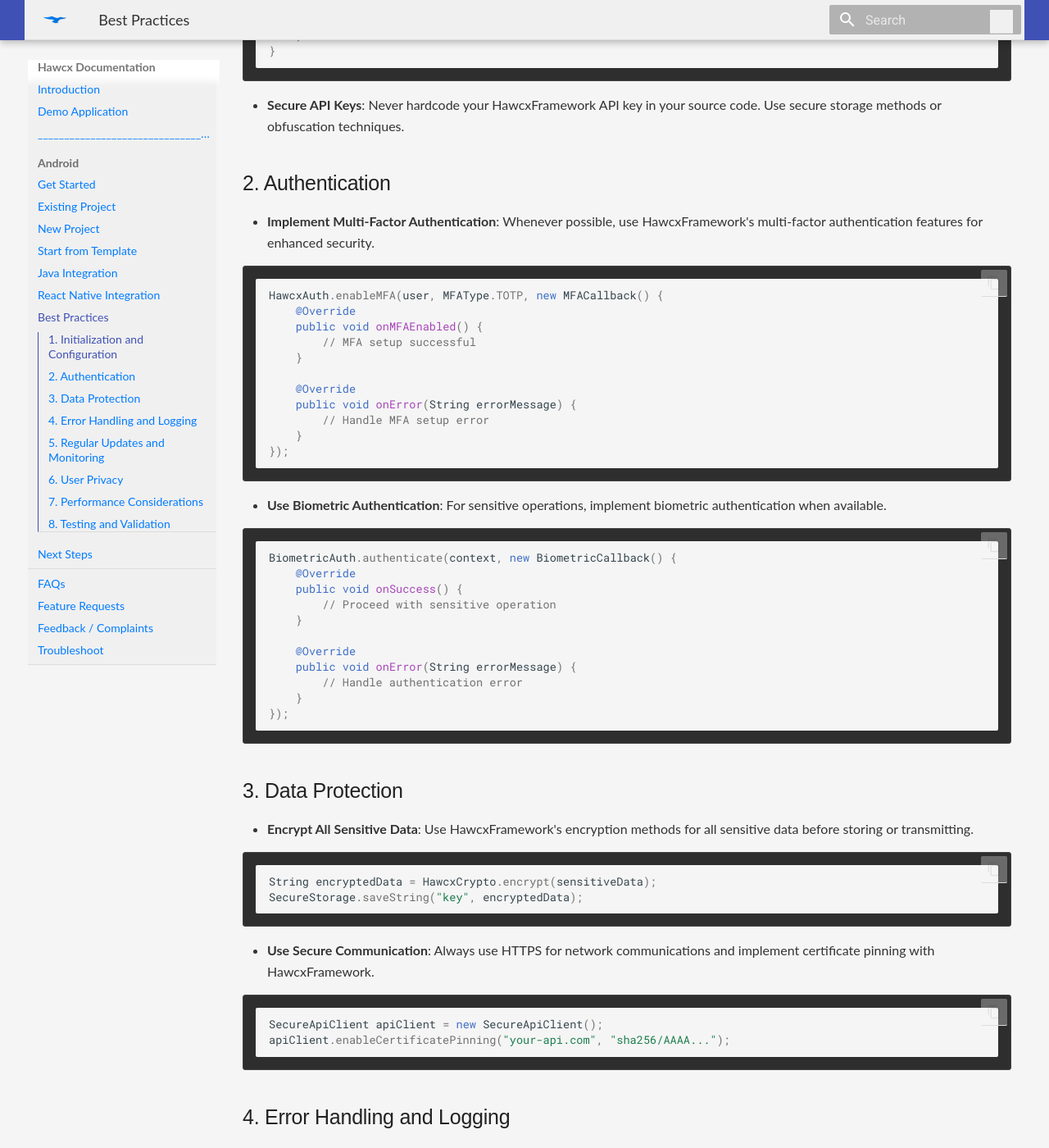
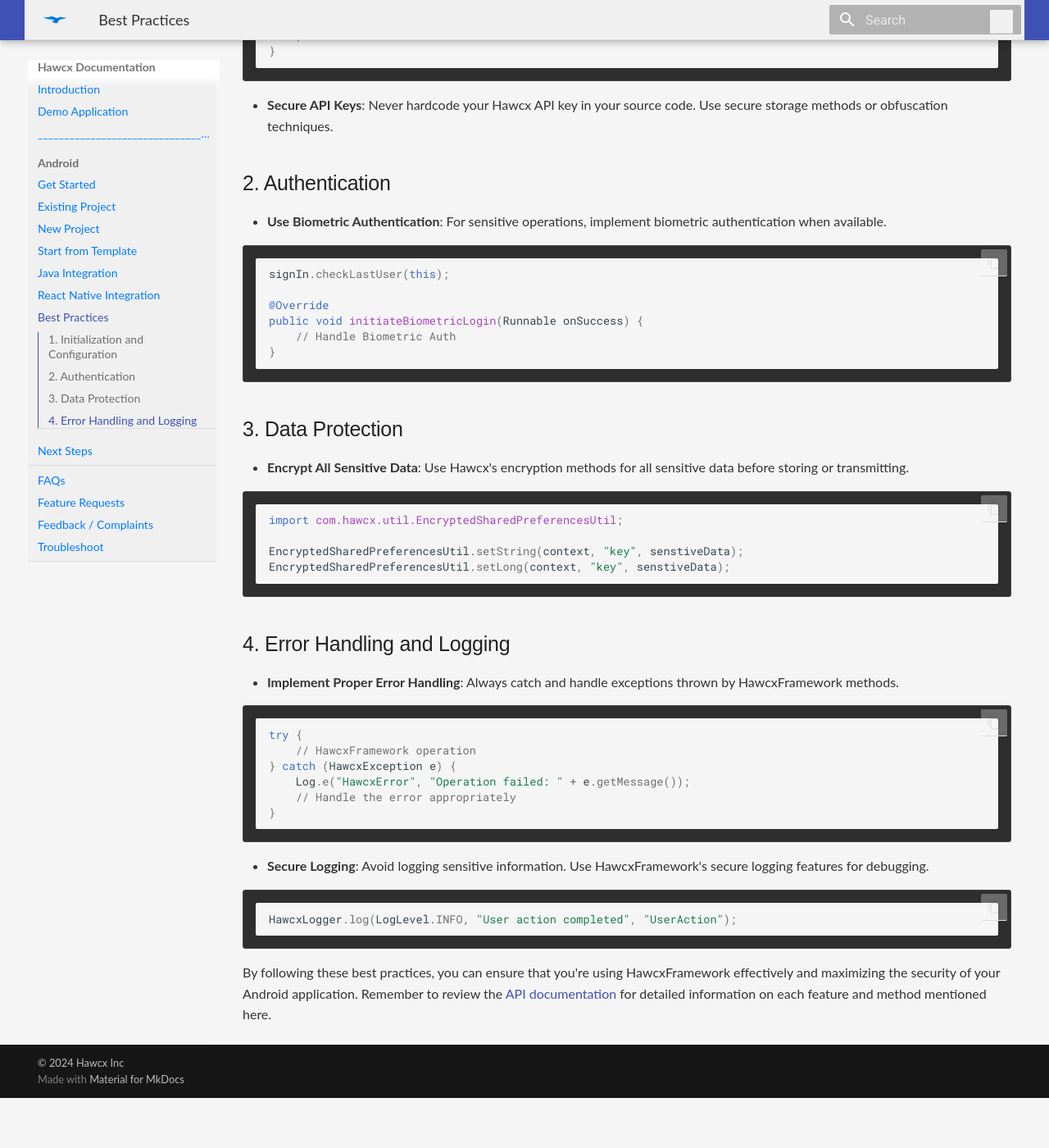
Before and after one commit to hawcx/sdk_docs, an MkDocs documentation site: the page built from docs/android/best-practices.md, in a window 1280 px wide and 1400 px high, scrolled down 503 px. Shown: the whole window at 82% size. Built offline with MkDocs 1.6.1 and Material for MkDocs 9.7.7, drawn with Linux system fonts in a browser that asks for light colours; after the commit the page ends 1842 px from its top, so only the background shows below that; some of the changed text lies outside the part shown.

Commit message:
fix: Updated Java android setup doc

````diff
--- a/docs/android/best-practices.md
+++ b/docs/android/best-practices.md
@@ -4,68 +4,43 @@ Implementing Hawcx in your Android application is like upgrading from a tricycle
 
 ## 1. Initialization and Configuration
 
-- **Initialize Early**: Always initialize HawcxFramework in your Application class's `onCreate()` method to ensure it's ready when your app starts.
+- **Initialize Early**: Always initialize HawcxInitializer in your Application class's `onCreate()` method to ensure it's ready when your app starts.
 
 ```java
 public class MyApplication extends Application {
     @Override
     public void onCreate() {
         super.onCreate();
-        HawcxFramework.init(this, "YOUR_API_KEY");
+        HawcxInitializer.getInstance().init(this, "YOUR_API_KEY_HERE");
     }
 }
 ```
 
-- **Secure API Keys**: Never hardcode your HawcxFramework API key in your source code. Use secure storage methods or obfuscation techniques.
+- **Secure API Keys**: Never hardcode your Hawcx API key in your source code. Use secure storage methods or obfuscation techniques.
 
 ## 2. Authentication
-
-- **Implement Multi-Factor Authentication**: Whenever possible, use HawcxFramework's multi-factor authentication features for enhanced security.
-
-```java
-HawcxAuth.enableMFA(user, MFAType.TOTP, new MFACallback() {
-    @Override
-    public void onMFAEnabled() {
-        // MFA setup successful
-    }
-
-    @Override
-    public void onError(String errorMessage) {
-        // Handle MFA setup error
-    }
-});
-```
 
 - **Use Biometric Authentication**: For sensitive operations, implement biometric authentication when available.
 
 ```java
-BiometricAuth.authenticate(context, new BiometricCallback() {
-    @Override
-    public void onSuccess() {
-        // Proceed with sensitive operation
-    }
 
-    @Override
-    public void onError(String errorMessage) {
-        // Handle authentication error
-    }
-});
+signIn.checkLastUser(this);
+
+@Override
+public void initiateBiometricLogin(Runnable onSuccess) {
+    // Handle Biometric Auth
+}
 ```
 
 ## 3. Data Protection
 
-- **Encrypt All Sensitive Data**: Use HawcxFramework's encryption methods for all sensitive data before storing or transmitting.
+- **Encrypt All Sensitive Data**: Use Hawcx's encryption methods for all sensitive data before storing or transmitting.
 
 ```java
-String encryptedData = HawcxCrypto.encrypt(sensitiveData);
-SecureStorage.saveString("key", encryptedData);
-```
+import com.hawcx.util.EncryptedSharedPreferencesUtil;
 
-- **Use Secure Communication**: Always use HTTPS for network communications and implement certificate pinning with HawcxFramework.
-
-```java
-SecureApiClient apiClient = new SecureApiClient();
-apiClient.enableCertificatePinning("your-api.com", "sha256/AAAA...");
+EncryptedSharedPreferencesUtil.setString(context, "key", senstiveData);
+EncryptedSharedPreferencesUtil.setLong(context, "key", senstiveData);
 ```
 
 ## 4. Error Handling and Logging
@@ -87,55 +62,5 @@ try {
 HawcxLogger.log(LogLevel.INFO, "User action completed", "UserAction");
 ```
 
-## 5. Regular Updates and Monitoring
-
-- **Keep Framework Updated**: Regularly update to the latest version of HawcxFramework to benefit from security patches and new features.
-
-- **Monitor for Suspicious Activity**: Implement HawcxFramework's anomaly detection features to identify potential security threats.
-
-```java
-HawcxMonitor.enableAnomalyDetection(new AnomalyCallback() {
-    @Override
-    public void onAnomalyDetected(AnomalyType type) {
-        // Handle detected anomaly
-    }
-});
-```
-
-## 6. User Privacy
-
-- **Implement Privacy Controls**: Use HawcxFramework's privacy features to give users control over their data.
-
-```java
-HawcxPrivacy.enableDataControl(user, new PrivacyCallback() {
-    @Override
-    public void onPrivacySettingsUpdated() {
-        // Reflect updated privacy settings in your app
-    }
-});
-```
-
-## 7. Performance Considerations
-
-- **Optimize Crypto Operations**: For bulk operations, use HawcxFramework's batch processing methods to improve performance.
-
-```java
-List<String> dataToEncrypt = // ... large list of strings
-List<String> encryptedData = HawcxCrypto.batchEncrypt(dataToEncrypt);
-```
-
-## 8. Testing and Validation
-
-- **Implement Security Testing**: Regularly perform security audits and penetration testing on your app, focusing on HawcxFramework integration points.
-
-- **Validate User Inputs**: Always validate and sanitize user inputs before passing them to HawcxFramework methods.
-
-```java
-if (HawcxValidator.isValidInput(userInput)) {
-    // Proceed with using the input
-} else {
-    // Handle invalid input
-}
-```
 
 By following these best practices, you can ensure that you're using HawcxFramework effectively and maximizing the security of your Android application. Remember to review the [API documentation](api-reference.md) for detailed information on each feature and method mentioned here.
````
Also changed, not shown: docs/android/existing-project.md (+20 -16 lines), docs/android/java-integration.md (+62 -28 lines), docs/android/new-project.md (+43 -23 lines).
